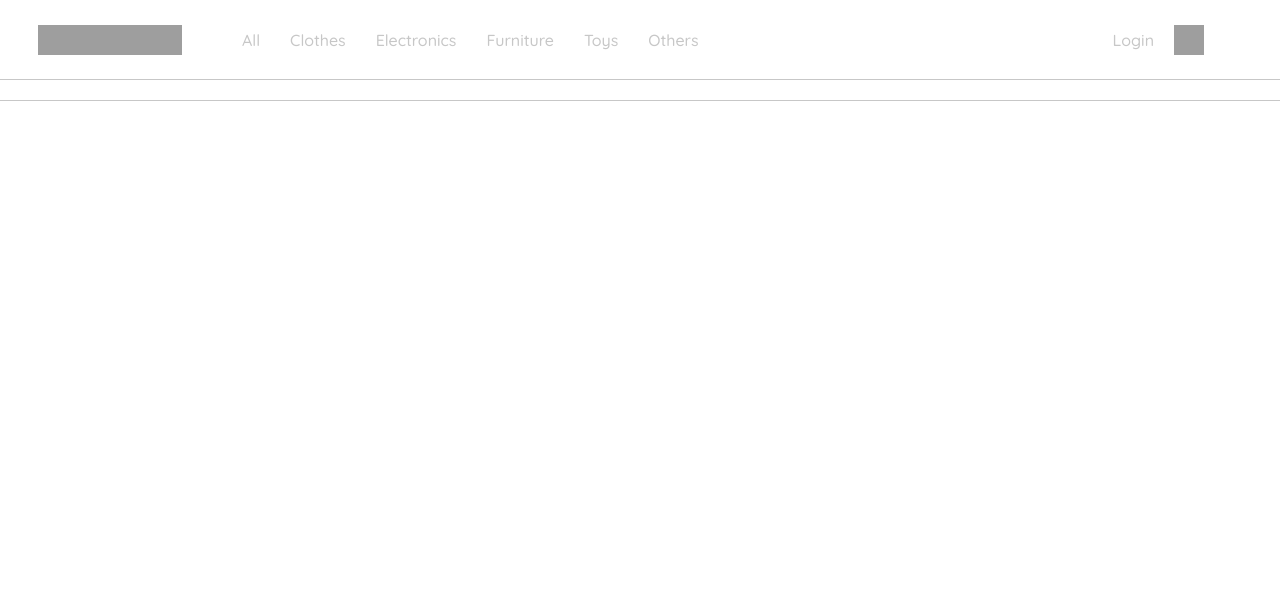
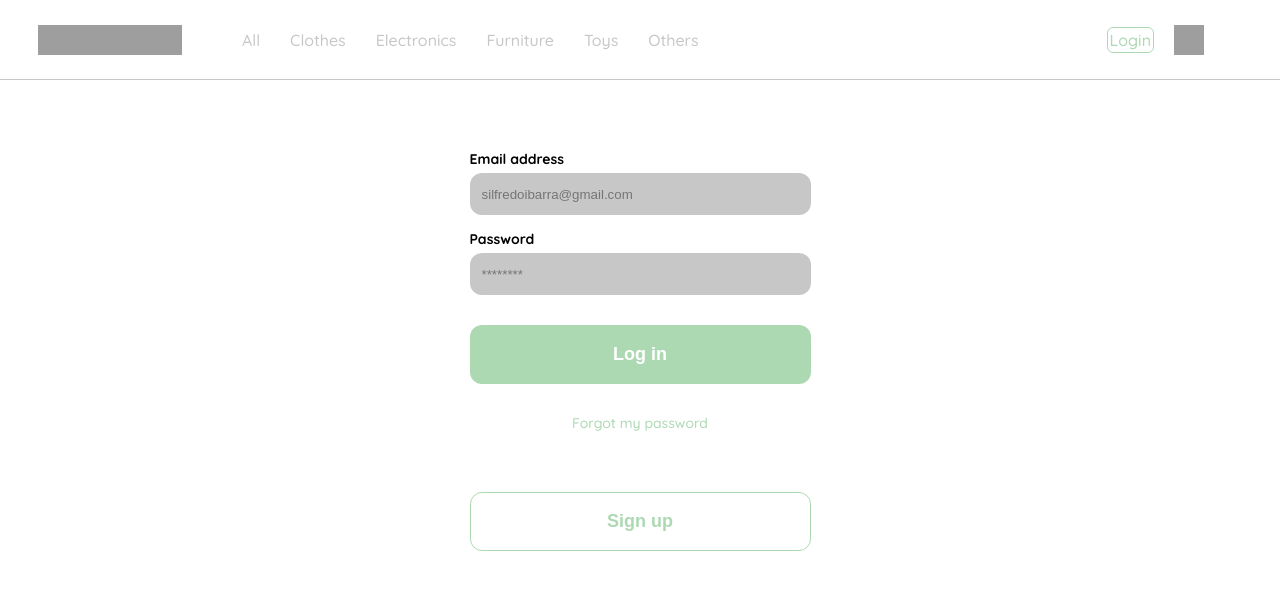
Before and after one commit to silfredo11/YARDSale, a plain HTML site: page login.html in a window 1280 px wide. Drawn offline with Linux system fonts and the light colour scheme; grey boxes are pictures that could not be loaded.

Commit message:
I cread the login page

```diff
--- a/css/style.css
+++ b/css/style.css
@@ -75,47 +75,16 @@ header div .account a{
     font-weight: 500;
 }
 
-.header__index nav ul li:nth-child(1){
-    border: 1px solid var(--prymari-color);
-    color: var(--prymari-color);
-    padding: 2px;
-    border-radius: 6px;
-}
-.header__clothes nav ul li:nth-child(2){
+.header__index nav ul li:nth-child(1), .header__clothes nav ul li:nth-child(2), .header__electronics nav ul li:nth-child(3), .header__furniture nav ul li:nth-child(4), .header__toys nav ul li:nth-child(5), .header__other ul li:nth-child(6), .header__login div p {
     border: 1px solid var(--prymari-color);
     color: var(--prymari-color);
     padding: 2px;
     border-radius: 6px;
 }
 
-.header__electronics nav ul li:nth-child(3){
-    border: 1px solid var(--prymari-color);
+.header__login div p a{
     color: var(--prymari-color);
-    padding: 2px;
-    border-radius: 6px;
 }
-
-.header__furniture nav ul li:nth-child(4){
-    border: 1px solid var(--prymari-color);
-    color: var(--prymari-color);
-    padding: 2px;
-    border-radius: 6px;
-}
-
-.header__toys nav ul li:nth-child(5){
-    border: 1px solid var(--prymari-color);
-    color: var(--prymari-color);
-    padding: 2px;
-    border-radius: 6px;
-}
-
-.header__other ul li:nth-child(6){
-    border: 1px solid var(--prymari-color);
-    color: var(--prymari-color);
-    padding: 2px;
-    border-radius: 6px;
-}
-
 /* Here start the main home */
 
 .main__home,  .main__clothes, .main__electronics, .main__furniture, .main__toys, .main__other{
@@ -320,3 +289,79 @@ footer{
     font-size: 1.3rem;
     color: var(--Black-color);
 }
+
+/* Here start the login */
+
+.body__login{
+    position: fixed;
+    top: 0;
+    bottom: 0;
+    left: 0;
+    right: 0;
+}
+.main__login{
+    width: 100%;
+    display: grid;
+    place-items: center;
+}
+form{
+    width: 341px;
+    height: auto;
+    display: flex;
+    flex-direction: column;
+    margin-top: 70px;
+}
+form label{
+    font-size: 1.4rem;
+    font-weight: 700;
+    color: #000000;
+}
+form input{
+   border: none;
+   height: 42px;
+   background-color: var(--nav-color);
+   border-radius: 12px;
+   padding-left: 12px;
+   margin-top: 5px;
+}
+.input__firts{
+    margin-bottom: 15px;
+}
+.button__first{
+    width: 100%;
+    height: 59px;
+    background-color: var(--prymari-color);
+    border-radius: 12px;
+    border: none;
+    margin-top: 30px;
+    cursor: pointer;
+}
+.button__first a{
+    color: white;
+    font-weight: 700;
+    font-size: 1.8rem;
+}
+form p{
+    text-align: center;
+    margin-top: 30px;
+}
+
+form p a{
+    font-size: 1.4rem;
+    font-weight: 500;
+    color: var(--prymari-color);
+}
+.button__second{
+    width: 100%;
+    height: 59px;
+    border: 1px solid var(--prymari-color);
+    background-color: white;
+    margin-top: 60px;
+    border-radius: 12px;
+    cursor: pointer;
+}
+.button__second a{
+    color: var(--prymari-color);
+    font-size: 1.8rem;
+    font-weight: 700;
+}
--- a/login.html
+++ b/login.html
@@ -5,12 +5,12 @@
         <meta name="description" content="Este es un proyecto para mercadeo virtual en la universidad">
         <meta name="robots" content="index, follow">
         <meta name="viewport" content="width=device-width, initial-scale=1.0">
-        <title>YARDsale</title>
+        <title>Login</title>
         <link rel="stylesheet" href="css/style.css">
         <link href="https://fonts.googleapis.com/css2?family=Quicksand:wght@300;400;500;700&family=Roboto:wght@700&display=swap" rel="stylesheet">
     </head>
-    <body>
-        <header>
+    <body class="body__login">
+        <header class="header__login">
             <nav>
                 <picture>
                     <img src="https://i.postimg.cc/ryg09BvT/logo-yard-sale.png" alt="Logo de la empresa">
@@ -29,12 +29,24 @@
                 <div class="shopping"></div>
             </div>
         </header>
-        <main>
+        <main class="main__login">
+
+
+                <form action="">
+                    <label for="">Email address</label>
+                    <input type="email" placeholder="silfredoibarra@gmail.com" class="input__firts">
+
+                    <label for="">Password</label>
+                    <input type="password" placeholder="********" class="input__second">
+
+                    <button class="button__first"><a href="">Log in</a></button>
+                    <p><a href="">Forgot my password</a></p>
+
+                    <button class="button__second"><a href="">Sign up</a></button>
+                </form>
+
 
         </main>
-        <footer>
-
-        </footer>
     </body>
 
 </html>
```
